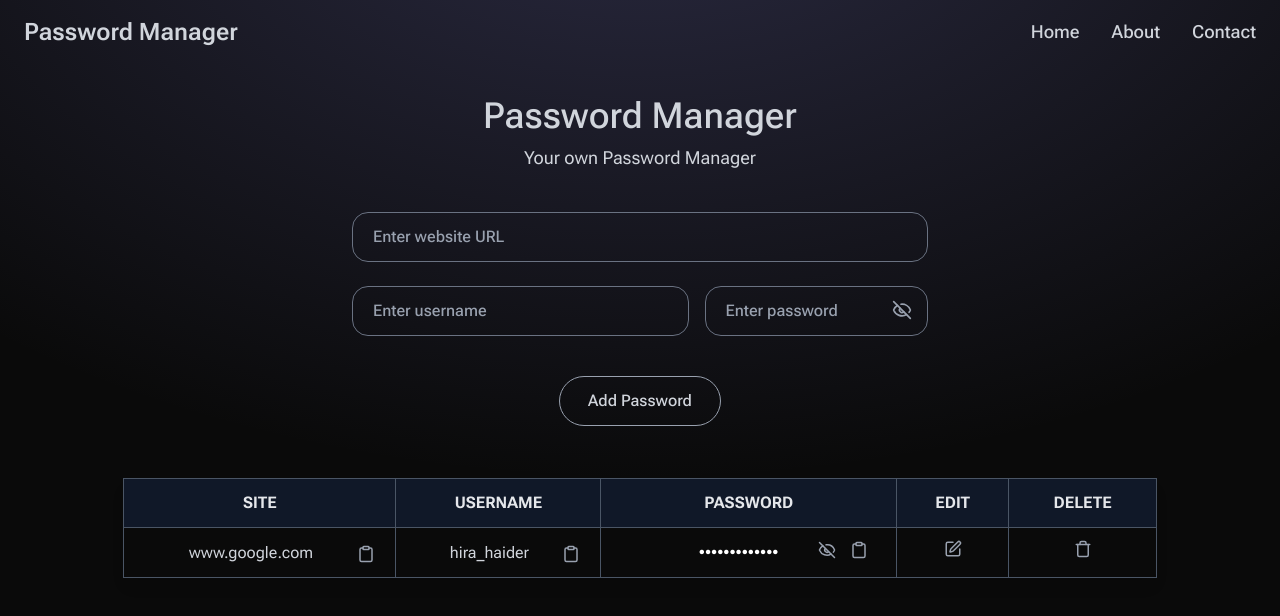
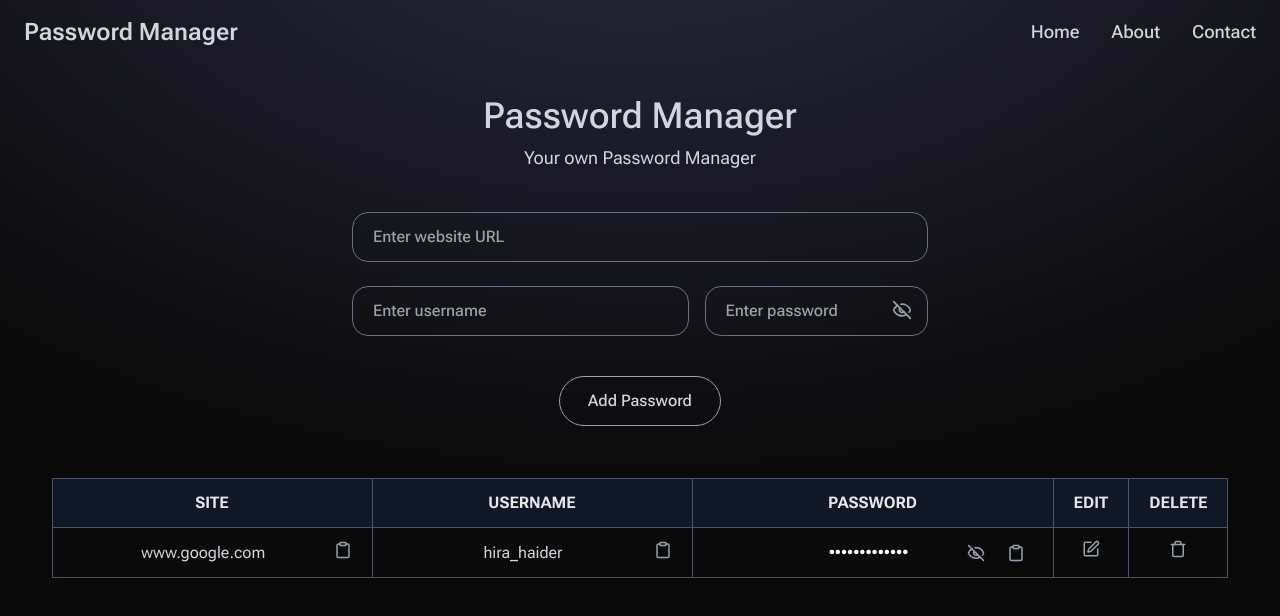
Before and after one commit to Hira-Haider-46/react_password_manager, a React (Vite) app: page / in a window 1280 px wide. Shown: the top 616 px of the page. Built offline with nearby package versions, Linux system fonts and the light colour scheme.

Commit message:
some ui fixes in manager component

```diff
--- a/src/components/Manager.tsx
+++ b/src/components/Manager.tsx
@@ -81,7 +81,7 @@ const Manager: React.FC = () => {
           </thead>
           <tbody>
             <tr>
-              <td className="py-3 px-5 border-1 border-gray-600 box-border">
+              <td className="py-3 px-5 min-w-xs border border-gray-600">
                 <a
                   href="https://www.google.com"
                   target="_blank"
@@ -91,7 +91,7 @@ const Manager: React.FC = () => {
                 </a>
                 <button
                   onClick={() => copyToClipboard("www.google.com", "site")}
-                  className="mt-1 float-right text-gray-400 hover:text-white cursor-pointer"
+                  className="text-gray-400 hover:text-white cursor-pointer float-right"
                 >
                   {copiedField === "site" ? (
                     <Check size={18} />
@@ -100,11 +100,11 @@ const Manager: React.FC = () => {
                   )}
                 </button>
               </td>
-              <td className="py-3 px-5 border-1 border-gray-600 box-border">
-                hira_haider
+              <td className="py-3 px-5 border border-gray-600 min-w-xs">
+                <span>hira_haider</span>
                 <button
                   onClick={() => copyToClipboard("hira_haider", "username")}
-                  className="mt-1 text-gray-400 hover:text-white cursor-pointer float-right"
+                  className="text-gray-400 hover:text-white cursor-pointer float-right"
                 >
                   {copiedField === "username" ? (
                     <Check size={18} />
@@ -113,11 +113,11 @@ const Manager: React.FC = () => {
                   )}
                 </button>
               </td>
-              <td className="py-3 pr-5 border border-gray-600">
-                <div className="relative">
+              <td className="py-3 px-5 border border-gray-600">
+                <div className="relative flex justify-center items-center space-x-2 min-w-xs">
                   <input
                     type={showPasswordTable ? "text" : "password"}
-                    className="outline-none border-none bg-transparent text-white text-center"
+                    className="outline-none border-none bg-transparent text-white text-center w-32 sm:w-40"
                     value="hirahaider@19"
                     readOnly
                   />
```
